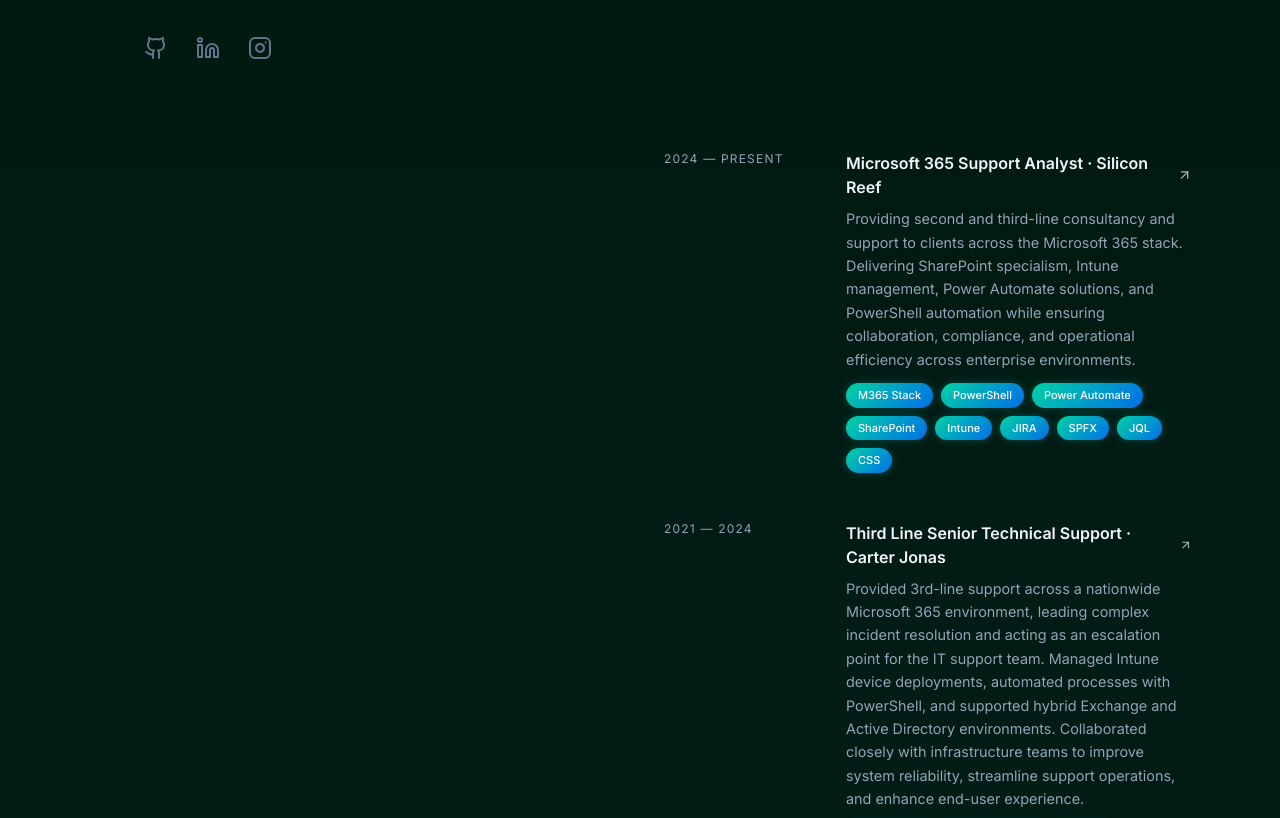
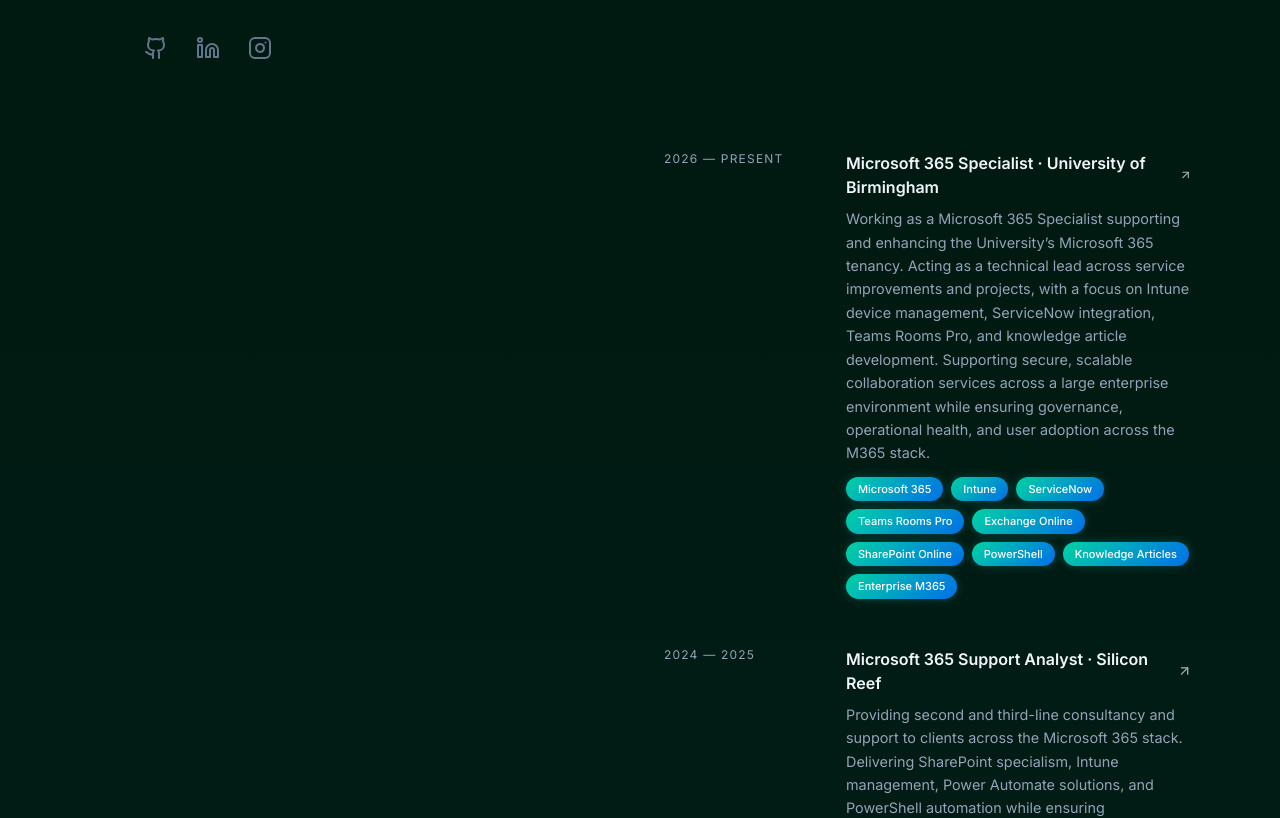
Before and after one commit to danielduna/Duna-Solutions, a Next.js app: page / in a window 1280 px wide. Shown: the part 660-1478 px from the top of the page. Built offline with nearby package versions, Linux system fonts and the light colour scheme.

Commit message:
Add University of Birmingham Microsoft 365 Specialist role

```diff
--- a/app/page.tsx
+++ b/app/page.tsx
@@ -218,8 +218,27 @@
             viewport={{ once: true }}
           >
             {[
+			{
+  date: "2026 — Present",
+  role: "Microsoft 365 Specialist",
+  company: "University of Birmingham",
+  link: "https://www.birmingham.ac.uk/",
+  description:
+    "Working as a Microsoft 365 Specialist supporting and enhancing the University’s Microsoft 365 tenancy. Acting as a technical lead across service improvements and projects, with a focus on Intune device management, ServiceNow integration, Teams Rooms Pro, and knowledge article development. Supporting secure, scalable collaboration services across a large enterprise environment while ensuring governance, operational health, and user adoption across the M365 stack.",
+  tags: [
+    "Microsoft 365",
+    "Intune",
+    "ServiceNow",
+    "Teams Rooms Pro",
+    "Exchange Online",
+    "SharePoint Online",
+    "PowerShell",
+    "Knowledge Articles",
+    "Enterprise M365",
+  ],
+},
               {
-                date: "2024 — Present",
+                date: "2024 — 2025",
                 role: "Microsoft 365 Support Analyst",
                 company: "Silicon Reef",
                 link: "https://siliconreef.co.uk/",
```
